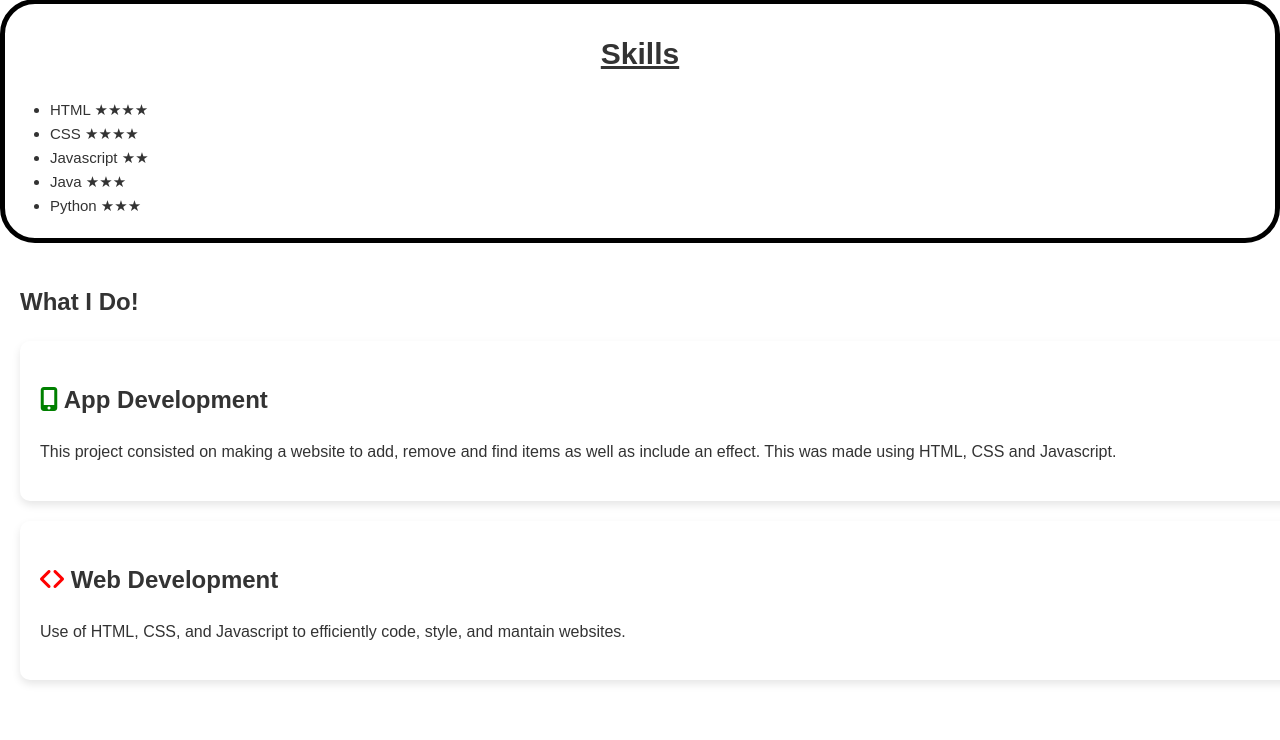
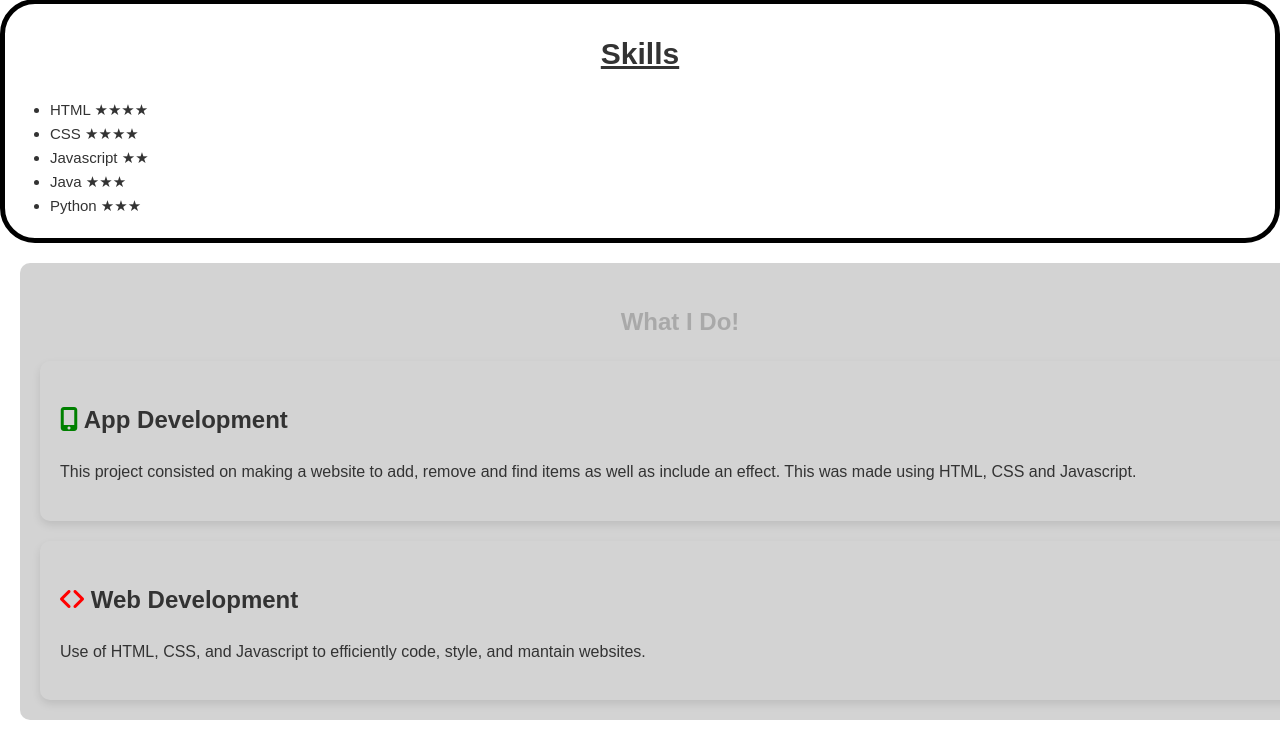
Before and after one commit to jaimeland/Portfolio, a PHP site: page /Home.html in a window 1280 px wide; the page is wider, and only the part inside the window is pictured. Shown: the part 848-1588 px from the top of that part. Before the commit the page ends 1532 px from the top of that part, so only its background shows below. Run offline with PHP 8.4, Linux system fonts and the light colour scheme.

Commit message:
software

```diff
--- a/styles.css
+++ b/styles.css
@@ -144,10 +144,15 @@ a {
 
 .software {
     padding: 20px;
-    background-color: white;
-    margin: 0;
+    background-color: lightgrey;
+    margin: 20px;
     width: 100%;
     border-radius: 10px;
+}
+
+.software h1{  /* Main software heading */
+    text-align: center;
+    color: darkgrey;
 }
 
 .software-list {
```
